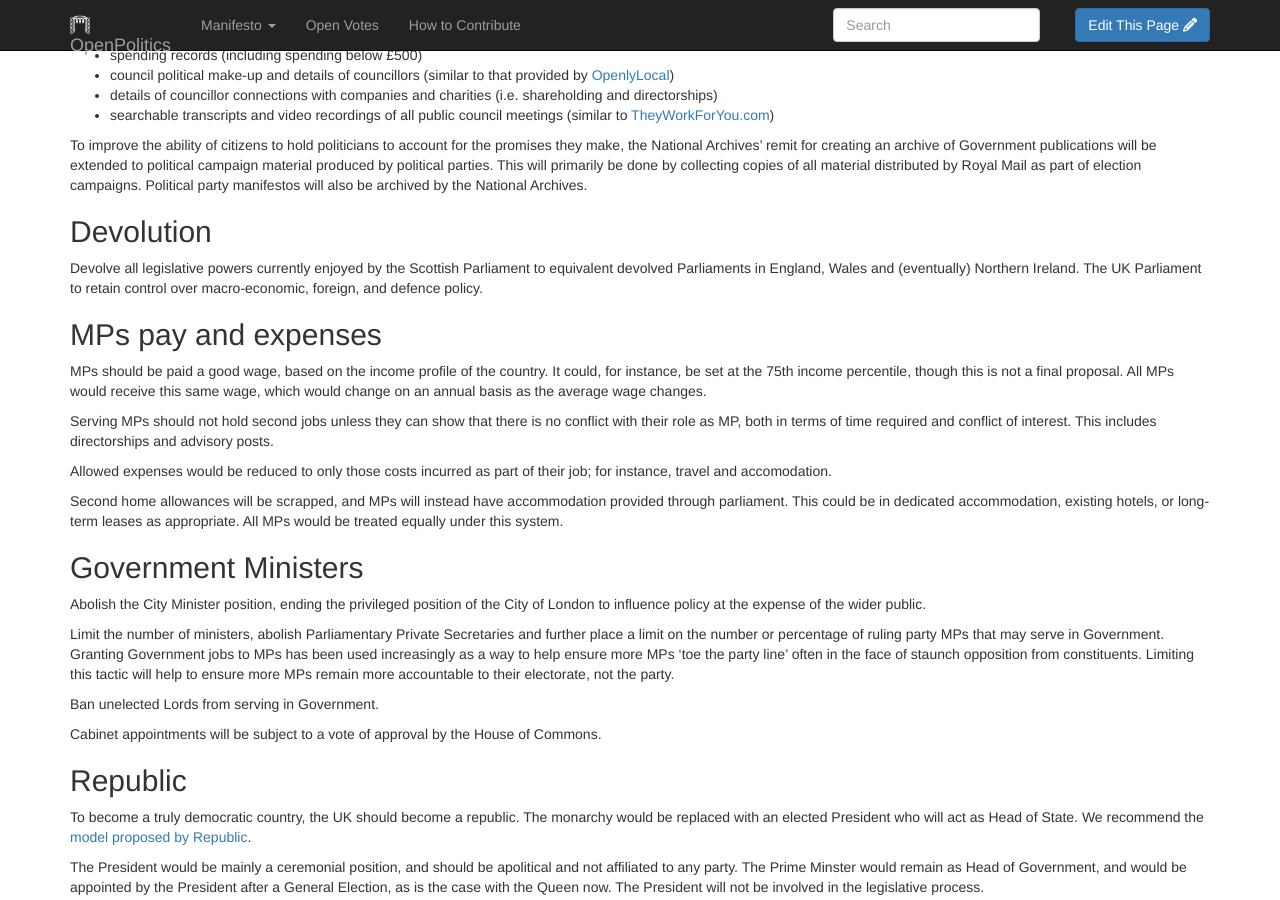
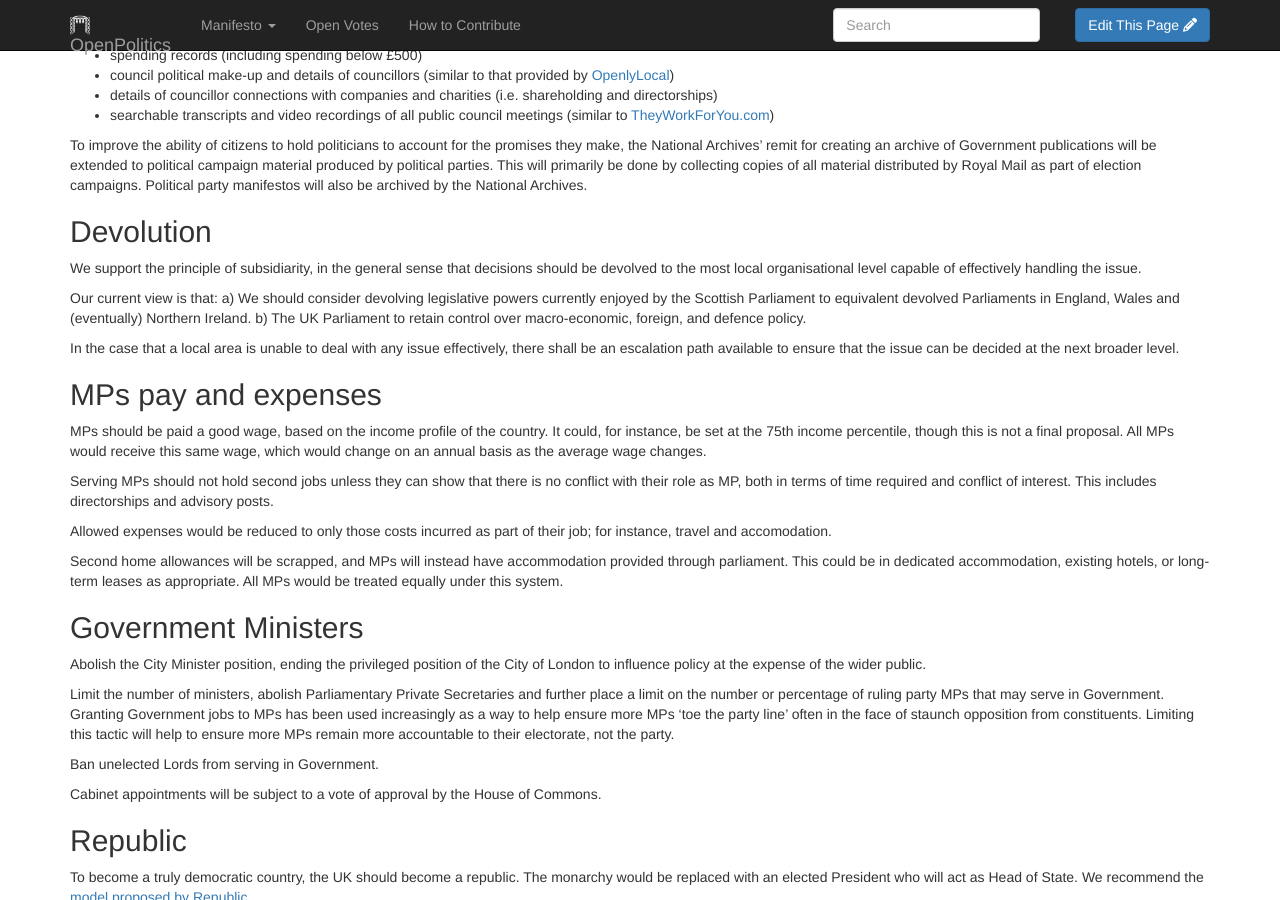
Before and after one commit to openpolitics/manifesto, a Jekyll site: the page built from manifesto/democracy.md, in a window 1280 px wide and 900 px high, scrolled down 1649 px. Built offline with Jekyll 4.4.1, drawn with Linux system fonts in a browser that asks for light colours; nearby versions of some CDN libraries; library files that are not in the unit come from our copies.

Commit message:
Make argument on devolution more sohpisticated
We need to be smarter on devolution / local government. Stating principle of subsidiarity is proposed as a good start.

```diff
--- a/manifesto/democracy.md
+++ b/manifesto/democracy.md
@@ -72,7 +72,13 @@ To improve the ability of citizens to hold politicians to account for the promis
 
 ## Devolution
 
-Devolve all legislative powers currently enjoyed by the Scottish Parliament to equivalent devolved Parliaments in England, Wales and (eventually) Northern Ireland. The UK Parliament to retain control over macro-economic, foreign, and defence policy.
+We support the principle of subsidiarity, in the general sense that decisions should be devolved to the most local organisational level capable of effectively handling the issue.
+
+Our current view is that:
+a) We should consider devolving legislative powers currently enjoyed by the Scottish Parliament to equivalent devolved Parliaments in England, Wales and (eventually) Northern Ireland.
+b) The UK Parliament to retain control over macro-economic, foreign, and defence policy.
+
+In the case that a local area is unable to deal with any issue effectively, there shall be an escalation path available to ensure that the issue can be decided at the next broader level.
 
 ## MPs pay and expenses
 
```
